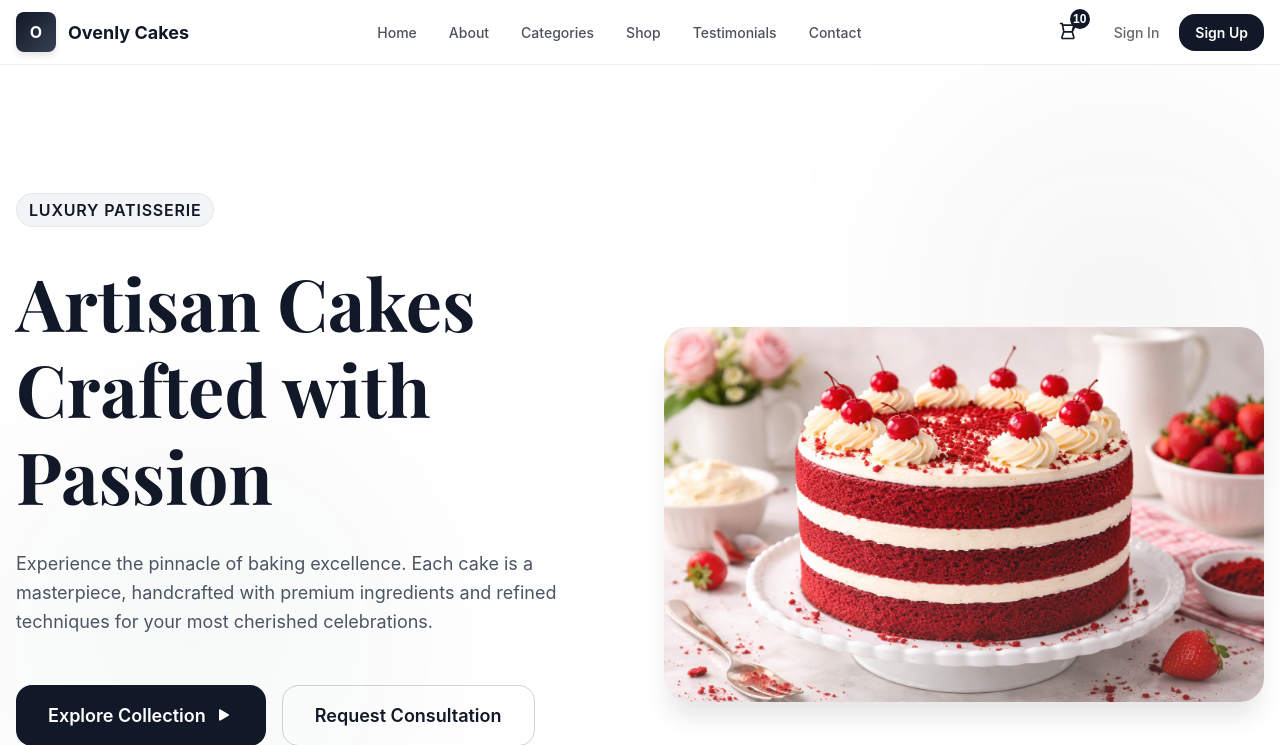
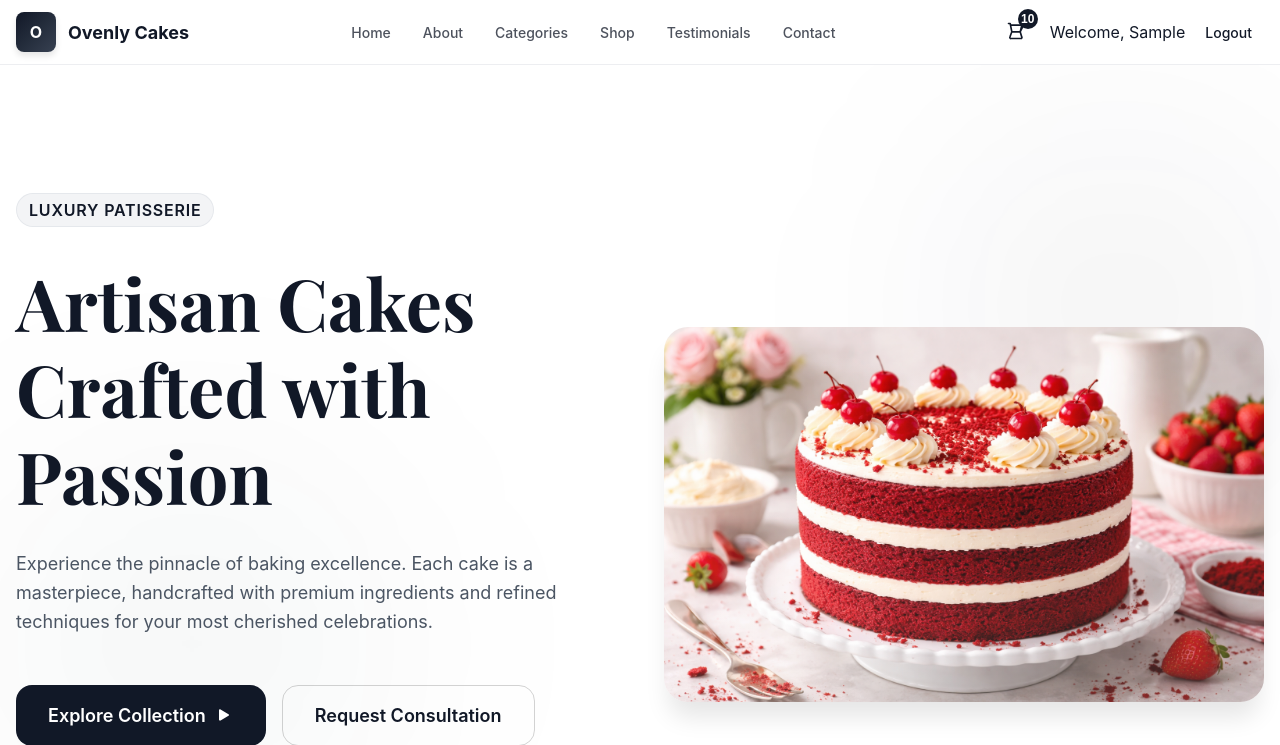
Before and after one commit to shibangikhan/Ovenly-Cakes, a Django app: page / in a window 1280 px wide. Shown: the top 745 px of the page. Run offline with Django 5.2, Linux system fonts and the light colour scheme; a user stored in the database is signed in; tables that the repository leaves empty hold one stand-in row (values such as "Sample post"); grey boxes marked "Sample" are stand-in pictures; parts of the project's set-up code (start-up, migrations or seed data) failed here and were passed over; some libraries are stand-ins or nearby versions.

Commit message:
Update navbar for user authentication display

```diff
--- a/templates/index.html
+++ b/templates/index.html
@@ -35,10 +35,17 @@
           </svg>
         </button>
 
+
         <div class="navbar-auth">
-          <a href="{% url 'login' %}" class="login-link">Sign In</a>
-          <a href="{% url 'register' %}" class="signup-link">Sign Up</a>
+          {% if request.user.is_authenticated %}
+            <span class="welcome-text">Welcome, {{ request.user.first_name|default:request.user.email }}</span>
+            <a href="{% url 'logout' %}" class="logout-link">Logout</a>
+          {% else %}
+            <a href="{% url 'login' %}" class="login-link">Sign In</a>
+            <a href="{% url 'register' %}" class="signup-link">Sign Up</a>
+          {% endif %}
         </div>
+
 
         <button type="button" class="navbar-toggle" aria-label="Toggle menu" aria-controls="mobile-menu" aria-expanded="false">
           <svg xmlns="http://www.w3.org/2000/svg" fill="none" viewBox="0 0 24 24" stroke="currentColor">
@@ -57,6 +64,7 @@
       <a href="#contact">Contact</a>
       <div class="navbar-mobile-auth">
         {% if request.user.is_authenticated %}
+         <span class="welcome-text">Welcome, {{ request.user.first_name|default:request.user.email }}</span>
           <a href="{% url 'logout' %}" class="logout-link">Logout</a>
         {% else %}
           <a href="{% url 'login' %}" class="login-link">Sign In</a>
```
